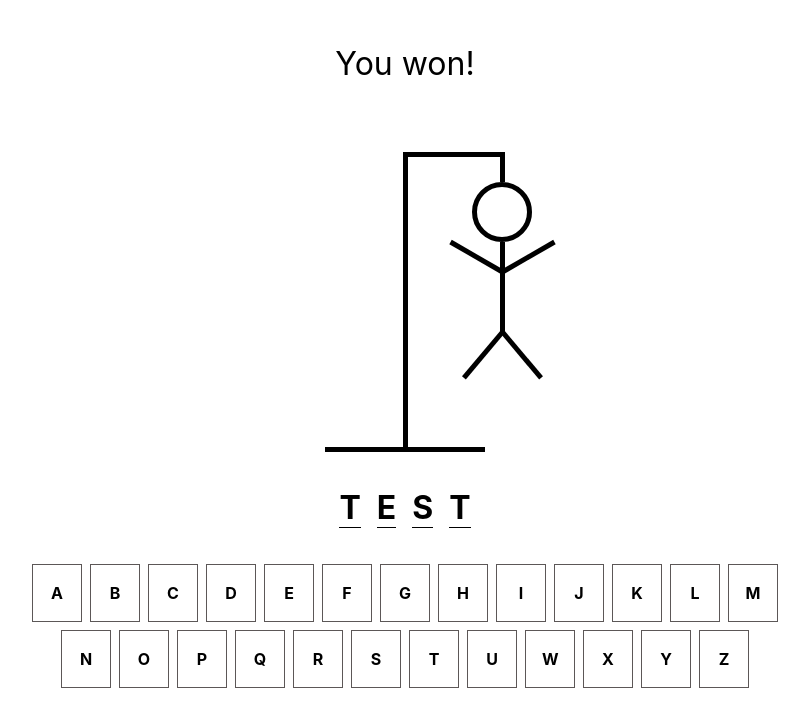
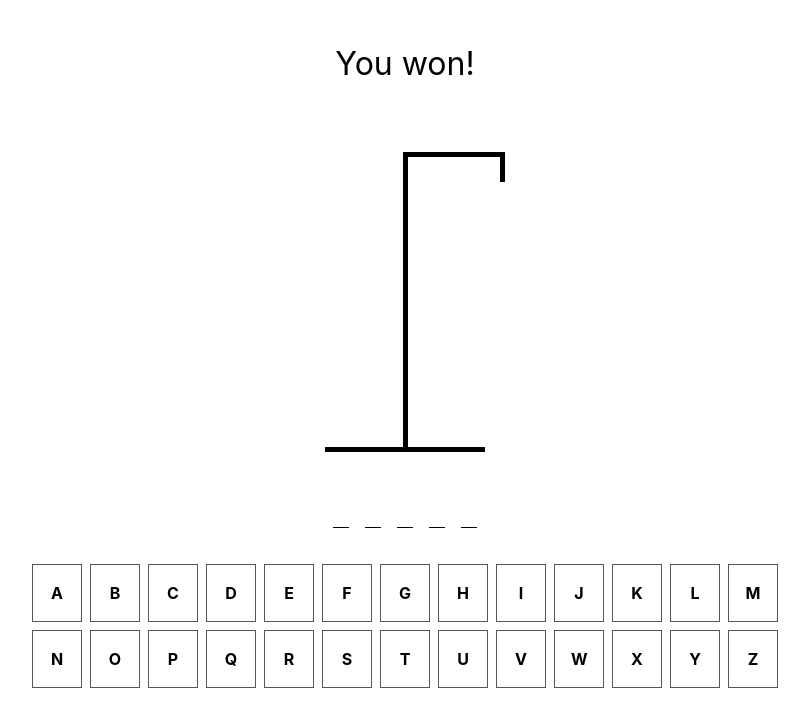
Before and after one commit to zwiro/hangman-game-react-typescript, a React (Vite) app: page / in a window 1280 px wide. Shown: the top 726 px of the page, without its empty margins (235-1044 px from the left). Built offline with nearby package versions, Linux system fonts and the light colour scheme.

Commit message:
Letter validation

```diff
--- a/src/App.css
+++ b/src/App.css
@@ -34,8 +34,29 @@
   cursor: pointer;
 }
 
+.keyboard__letter--correct {
+  background-color: rgb(97, 255, 97);
+}
+
+.keyboard__letter--correct:hover {
+  background-color: rgb(97, 255, 97);
+  color: black;
+  cursor: default;
+}
+
+.keyboard__letter--incorrect {
+  background-color: rgb(187, 187, 187);
+}
+
+.keyboard__letter--incorrect:hover {
+  background-color: rgb(187, 187, 187);
+  color: black;
+  cursor: default;
+}
+
 .word__letter {
   font-size: 2rem;
+  padding-inline: 0.5rem;
   margin-inline: 0.5rem;
   font-weight: 700;
   border-bottom: 1px solid black;
--- a/src/App.tsx
+++ b/src/App.tsx
@@ -6,16 +6,28 @@ import words from "./words.json"
 import "./App.css"
 
 function App() {
-  const [word, setWord] = useState(() => {
+  const [word, setWord] = useState<string>(() => {
     return words[Math.floor(Math.random() * words.length)]
   })
-  const [letters, setLetters] = useState<string[]>([])
+  const [guessedLetters, setGuessedLetters] = useState<string[]>([])
+
+  function guessLetter(letter: string) {
+    if (guessedLetters.includes(letter)) {
+      return
+    }
+    setGuessedLetters((prevLetters) => [...prevLetters, letter])
+  }
+
   return (
     <main className="game">
       <p className="game__result">You won!</p>
       <Hangman />
-      <Word />
-      <Keyboard />
+      <Word word={word} guessedLetters={guessedLetters} />
+      <Keyboard
+        guessLetter={guessLetter}
+        guessedLetters={guessedLetters}
+        word={word}
+      />
     </main>
   )
 }
--- a/src/components/Hangman.tsx
+++ b/src/components/Hangman.tsx
@@ -1,16 +1,19 @@
+import { useState } from "react"
+
 function Hangman() {
+  const [wrongLetters, setWrongLetters] = useState<string[]>([])
   return (
     <div className="hangman">
       <div className="hangman__ground" />
       <div className="hangman__pole" />
       <div className="hangman__rod" />
       <div className="hangman__grip" />
-      <div className="hangman__head" />
-      <div className="hangman__body" />
-      <div className="hangman__left-hand" />
-      <div className="hangman__right-hand" />
-      <div className="hangman__left-leg" />
-      <div className="hangman__right-leg" />
+      {wrongLetters.length > 0 && <div className="hangman__head" />}
+      {wrongLetters.length > 1 && <div className="hangman__body" />}
+      {wrongLetters.length > 2 && <div className="hangman__left-hand" />}
+      {wrongLetters.length > 3 && <div className="hangman__right-hand" />}
+      {wrongLetters.length > 4 && <div className="hangman__left-leg" />}
+      {wrongLetters.length > 5 && <div className="hangman__right-leg" />}
     </div>
   )
 }
--- a/src/components/Keyboard.tsx
+++ b/src/components/Keyboard.tsx
@@ -1,4 +1,12 @@
-function Keyboard() {
+import { useEffect, useState } from "react"
+
+type KeyboardProps = {
+  guessLetter: (letter: string) => void
+  guessedLetters: string[]
+  word: string
+}
+
+function Keyboard({ guessLetter, guessedLetters, word }: KeyboardProps) {
   const letters = [
     "A",
     "B",
@@ -21,15 +29,36 @@ function Keyboard() {
     "S",
     "T",
     "U",
+    "V",
     "W",
     "X",
     "Y",
     "Z",
   ]
+
   return (
-    <div className="keyboard">
+    <div
+      className="keyboard"
+      onClick={(e) => {
+        if (e.target instanceof HTMLDivElement) {
+          const letter = e.target.dataset.letter || ""
+          if (letters.includes(letter)) {
+            letter && guessLetter(letter)
+          }
+        }
+      }}
+    >
       {letters.map((letter, i) => (
-        <div className="keyboard__letter" key={`${letter}-${i}`}>
+        <div
+          className={`keyboard__letter ${
+            guessedLetters.includes(letter) &&
+            word.split("").includes(letter.toLowerCase())
+              ? "keyboard__letter--correct"
+              : guessedLetters.includes(letter) && "keyboard__letter--incorrect"
+          }`}
+          key={`${letter}-${i}`}
+          data-letter={letter}
+        >
           {letter}
         </div>
       ))}
--- a/src/components/Word.tsx
+++ b/src/components/Word.tsx
@@ -1,16 +1,21 @@
 import { useState } from "react"
 
-function Word() {
-  const [guessedLetters, setGuessedLetters] = useState<string[]>([
-    "T",
-    "E",
-    "S",
-    "T",
-  ])
+type WordProps = {
+  word: string
+  guessedLetters: string[]
+}
+
+function Word({ word, guessedLetters }: WordProps) {
+  console.log(word, word[0], guessedLetters[0])
+  console.log(0 === word.split("").indexOf(guessedLetters[0]?.toLowerCase()))
   return (
     <div>
-      {guessedLetters.map((letter) => (
-        <span className="word__letter">{letter}</span>
+      {word.split("").map((letter, i) => (
+        <span key={`${letter}-${i}`} className="word__letter">
+          {guessedLetters.map((item) =>
+            i === word.split("").indexOf(item.toLowerCase()) ? item : " "
+          )}
+        </span>
       ))}
     </div>
   )
```
